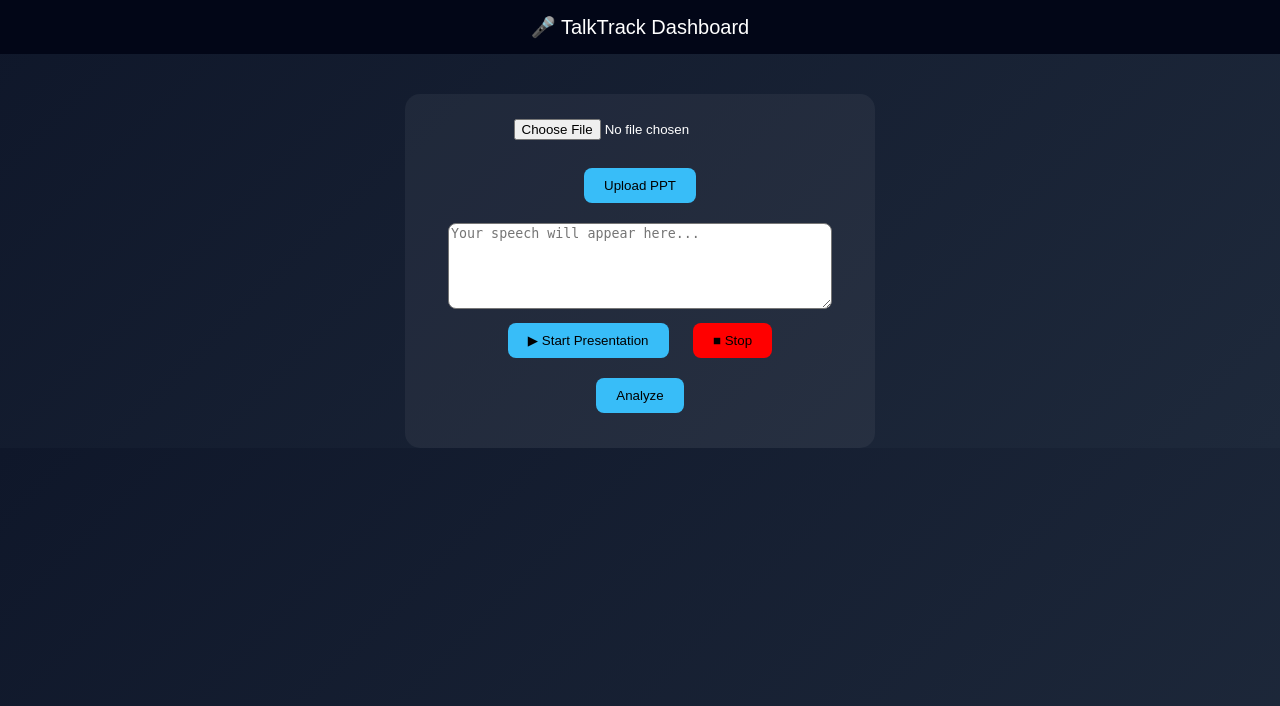
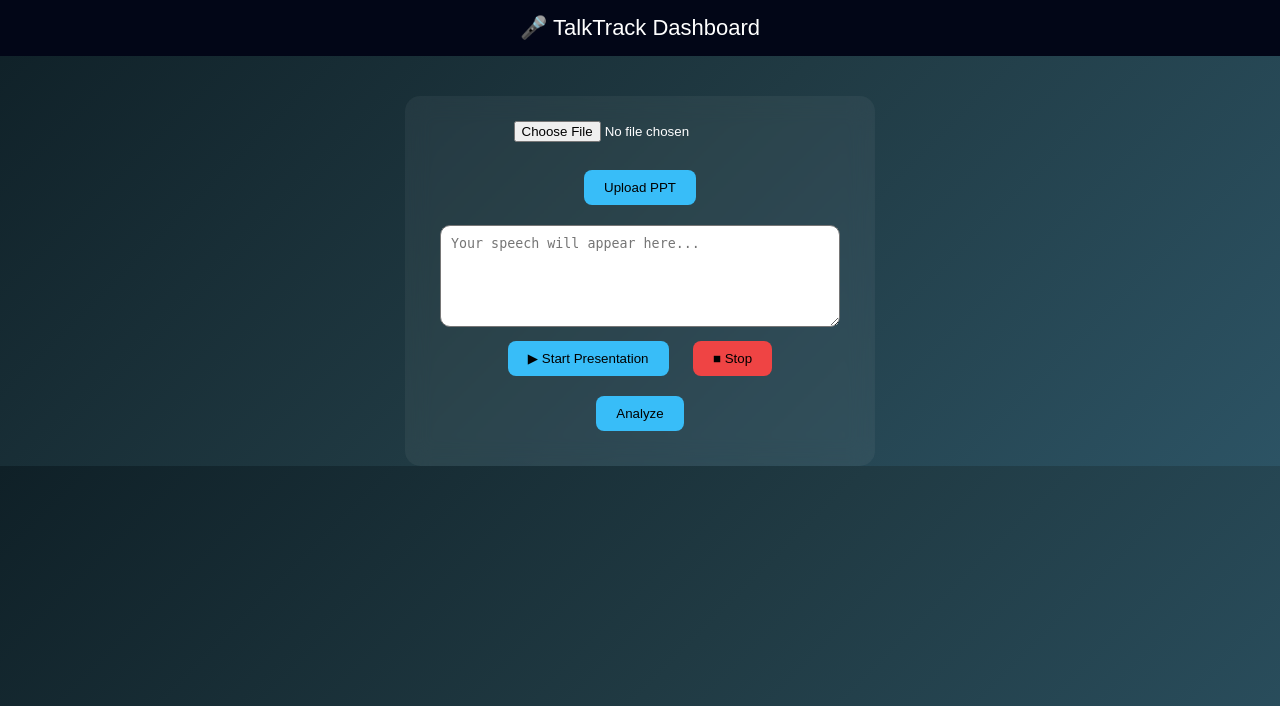
Before and after one commit to ejjigirikavya/TalkTrackAI, a Flask app: page /dashboard in a window 1280 px wide. Shown: the top 706 px of the page. Run offline with Flask 3, Linux system fonts and the light colour scheme.

Commit message:
Update dashboard.html

```diff
--- a/templates/dashboard.html
+++ b/templates/dashboard.html
@@ -2,47 +2,68 @@
 <html>
 <head>
     <title>Dashboard</title>
+
     <style>
         body {
             margin: 0;
             font-family: Arial;
-    background: linear-gradient(135deg, #0f172a, #1e293b);
+            background: linear-gradient(135deg, #0f2027, #203a43, #2c5364);
             color: white;
             text-align: center;
         }
+
         header {
             background: #020617;
             padding: 15px;
-    font-size: 20px;
+            font-size: 22px;
         }
+
         .container {
             margin-top: 40px;
         }
+
         .card {
             background: rgba(255,255,255,0.05);
+            backdrop-filter: blur(12px);
             padding: 25px;
             border-radius: 15px;
             width: 420px;
             margin: auto;
         }
+
+        textarea {
+            width: 90%;
+            height: 80px;
+            margin-top: 10px;
+            border-radius: 10px;
+            padding: 10px;
+        }
+
         button {
             padding: 10px 20px;
             margin: 10px;
             border-radius: 8px;
             border: none;
-    background: #38bdf8;
             cursor: pointer;
         }
+
+        .start-btn {
+            background: #38bdf8;
+        }
+
         .stop-btn {
-    background: red;
+            background: #ef4444;
         }
-textarea {
-    width: 90%;
-    height: 80px;
-    margin-top: 10px;
-    border-radius: 8px;
+
+        .upload-btn {
+            background: #38bdf8;
         }
-.result {
+
+        .analyze-btn {
+            background: #38bdf8;
+        }
+
+        .results {
             margin-top: 20px;
             text-align: left;
         }
@@ -56,35 +77,41 @@
 <div class="container">
 <div class="card">
 
+    <!-- UPLOAD -->
     <form action="/upload" method="POST" enctype="multipart/form-data">
         <input type="file" name="ppt" required>
         <br><br>
-    <button>Upload PPT</button>
+        <button class="upload-btn">Upload PPT</button>
     </form>
 
+    <!-- TEXT AREA -->
     <textarea id="speechText" placeholder="Your speech will appear here..."></textarea>
 
     <br>
 
-<button onclick="startSpeech()">▶ Start Presentation</button>
+    <!-- SPEECH BUTTONS -->
+    <button class="start-btn" onclick="startSpeech()">▶ Start Presentation</button>
     <button class="stop-btn" onclick="stopSpeech()">■ Stop</button>
 
+    <br>
+
+    <!-- ANALYZE -->
     <form action="/analyze" method="POST" onsubmit="setText()">
         <input type="hidden" name="text" id="hiddenText">
-    <button type="submit">Analyze</button>
+        <button class="analyze-btn">Analyze</button>
     </form>
 
+    <!-- RESULTS -->
     {% if done %}
-<div class="result">
+    <div class="results">
         <hr>
+        <h3>📊 Results</h3>
 
-<h2>📊 Results</h2>
-
-<p><b>Spoken:</b> {{ spoken_text }}</p>
-<p>Accuracy: {{ accuracy }}%</p>
-<p>Fillers: {{ fillers }}</p>
-<p>Speed: {{ wpm }} WPM</p>
-<p>Pauses: {{ pauses }}</p>
+        <p><b>Spoken:</b> {{ spoken }}</p>
+        <p><b>Accuracy:</b> {{ accuracy }}%</p>
+        <p><b>Fillers:</b> {{ fillers }}</p>
+        <p><b>Speed:</b> {{ wpm }} WPM</p>
+        <p><b>Pauses:</b> {{ pauses }}</p>
 
         <h3>🧠 AI Feedback</h3>
         <ul>
@@ -92,8 +119,12 @@
             <li>{{ f }}</li>
             {% endfor %}
         </ul>
+    </div>
+    {% endif %}
 
-</div>
+    <!-- ERROR -->
+    {% if error %}
+        <p style="color:red">{{ error }}</p>
     {% endif %}
 
 </div>
@@ -101,25 +132,26 @@
 
 <script>
 let recognition;
-let finalTranscript = "";
 
 function startSpeech() {
     recognition = new (window.SpeechRecognition || window.webkitSpeechRecognition)();
     recognition.continuous = true;
 
     recognition.onresult = function(event) {
-        finalTranscript = "";
+        let transcript = "";
         for (let i = 0; i < event.results.length; i++) {
-            finalTranscript += event.results[i][0].transcript + " ";
+            transcript += event.results[i][0].transcript;
         }
-        document.getElementById("speechText").value = finalTranscript;
+        document.getElementById("speechText").value = transcript;
     };
 
     recognition.start();
 }
 
 function stopSpeech() {
+    if (recognition) {
         recognition.stop();
+    }
 }
 
 function setText() {
```
Lines whose indentation alone changed are shown as unchanged.
